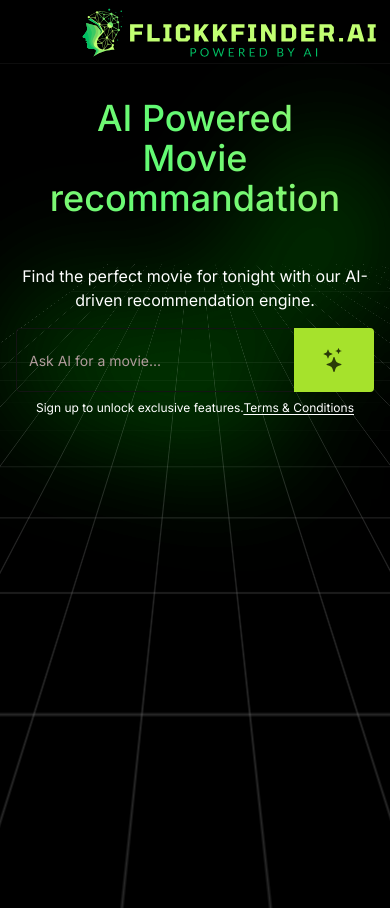
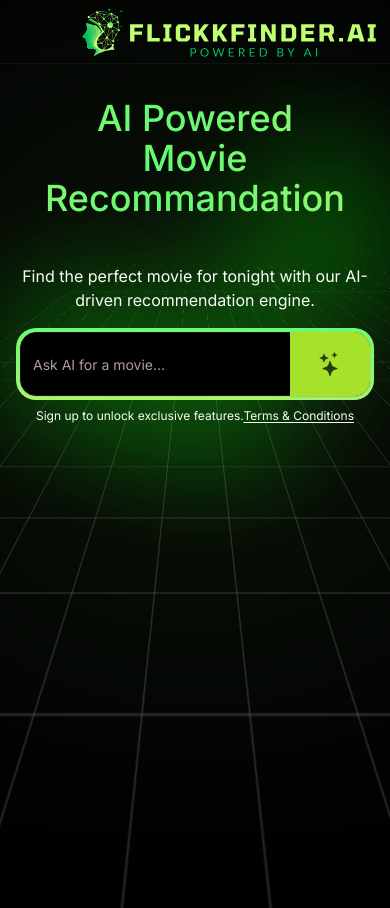
Before and after one commit to Tommm77/flickfinder, a Next.js app: page / in a window 390 px wide. Shown: the top 908 px of the page. Built offline with nearby package versions, Linux system fonts and the light colour scheme.

Commit message:
rework input

```diff
--- /dev/null
+++ b/app/components/magicui/neon-gradient-card.tsx
@@ -0,0 +1,93 @@
+"use client";
+
+import { cn } from "@/lib/utils";
+import { CSSProperties, useEffect, useRef, useState, ReactNode } from "react";
+
+interface NeonColorsProps {
+    firstColor: string;
+    secondColor: string;
+}
+
+interface NeonGradientCardProps {
+    className?: string;
+    children?: ReactNode;
+    borderSize?: number;
+    borderRadius?: number;
+    neonColors?: NeonColorsProps;
+    [key: string]: any;
+}
+
+const NeonGradientCard: React.FC<NeonGradientCardProps> = ({
+                                                               className,
+                                                               children,
+                                                               borderSize = 0,
+                                                               borderRadius = 20,
+                                                               neonColors = {
+                                                                   firstColor: "#dbf26e",
+                                                                   secondColor: "#61fa74",
+                                                               },
+                                                               ...props
+                                                           }) => {
+    const containerRef = useRef<HTMLDivElement>(null);
+    const [dimensions, setDimensions] = useState({ width: 0, height: 0 });
+
+    useEffect(() => {
+        const updateDimensions = () => {
+            if (containerRef.current) {
+                const { offsetWidth, offsetHeight } = containerRef.current;
+                setDimensions({ width: offsetWidth, height: offsetHeight });
+            }
+        };
+
+        updateDimensions();
+        window.addEventListener("resize", updateDimensions);
+
+        return () => {
+            window.removeEventListener("resize", updateDimensions);
+        };
+    }, []);
+
+    return (
+        <div
+            ref={containerRef}
+            style={
+                {
+                    "--border-size": `${borderSize}px`,
+                    "--border-radius": `${borderRadius}px`,
+                    "--neon-first-color": neonColors.firstColor,
+                    "--neon-second-color": neonColors.secondColor,
+                    "--card-width": `${dimensions.width}px`,
+                    "--card-height": `${dimensions.height}px`,
+                    "--card-content-radius": `${borderRadius - borderSize}px`,
+                    "--pseudo-element-background-image": `linear-gradient(0deg, ${neonColors.firstColor}, ${neonColors.secondColor})`,
+                    "--pseudo-element-width": `${dimensions.width + borderSize}px`,
+                    "--pseudo-element-height": `${dimensions.height + borderSize}px`,
+                    "--after-blur": `${dimensions.width / 2}px`,
+                } as CSSProperties
+            }
+            className={cn(
+                "relative z-10 h-full w-full rounded-[var(--border-radius)]",
+                className,
+            )}
+            {...props}
+        >
+            <div
+                className={cn(
+                    "relative h-full min-h-[inherit] w-full rounded-[var(--card-content-radius)] bg-transparent p-1",
+                    "before:absolute before:-left-[var(--border-size)] before:-top-[var(--border-size)] before:-z-10 before:block",
+                    "before:h-[var(--pseudo-element-height)] before:w-[var(--pseudo-element-width)] before:rounded-[var(--border-radius)] before:content-['']",
+                    "before:bg-[linear-gradient(0deg,var(--neon-first-color),var(--neon-second-color))] before:bg-[length:100%_200%]",
+                    "before:animate-backgroundPositionSpin",
+                    "after:absolute after:-left-[var(--border-size)] after:-top-[var(--border-size)] after:-z-10 after:block",
+                    "after:h-[var(--pseudo-element-height)] after:w-[var(--pseudo-element-width)] after:rounded-[var(--border-radius)] after:blur-[var(--after-blur)] after:content-['']",
+                    "after:bg-[linear-gradient(0deg,var(--neon-first-color),var(--neon-second-color))] after:bg-[length:100%_200%]",
+                    "after:animate-backgroundPositionSpin",
+                )}
+            >
+                {children}
+            </div>
+        </div>
+    );
+};
+
+export { NeonGradientCard };
--- a/app/components/mainPage/hero.tsx
+++ b/app/components/mainPage/hero.tsx
@@ -1,10 +1,9 @@
 import Link from "next/link";
 import { Button } from "@/components/ui/button";
 import { Input } from "@/components/ui/input";
-import { ArrowUpIcon } from "@radix-ui/react-icons";
-import RetroGrid from "@/app/components/magicui/retro-grid";
 import AnimatedGradientText from "@/app/components/magicui/animated-gradient-text";
 import {BsStars} from "react-icons/bs";
+import {NeonGradientCard} from "@/app/components/magicui/neon-gradient-card";
 
 export const Hero = () => {
     return (
@@ -15,7 +14,7 @@ export const Hero = () => {
                         <AnimatedGradientText>
                             <h1
                                 className="animate-gradient bg-gradient-to-r from-[#dbf26e] via-[#61fa74] to-[#dbf26e] bg-[length:var(--bg-size)_100%] bg-clip-text text-transparent text-4xl sm:text-5xl md:text-6xl lg:text-7xl xl:text-8xl text-center -mt-5 sm:-mt-10 pb-8">
-                                AI Powered <br/>Movie recommandation
+                                AI Powered <br/>Movie Recommandation
                             </h1>
                         </AnimatedGradientText>
                         <p className="mx-auto max-w-[800px] md:text-xl">
@@ -23,13 +22,15 @@ export const Hero = () => {
                         </p>
                     </div>
                     <div className="w-full max-w-5xl space-y-2">
-                        <div className="relative">
-                            <Input className="pr-12 max-w-5xl flex-1 rounded h-16" placeholder="Ask AI for a movie..."
+                        <div className="relative h-fit">
+                            <NeonGradientCard className="w-full h-[4.5rem]">
+                            <Input className="pr-12 max-w-5xl flex-1 rounded-2xl h-16 bg-card" placeholder="Ask AI for a movie..."
                                    type="text"/>
-                            <Button className="absolute top-0 right-0 w-20 h-full rounded-r" size="icon" type="submit">
+                            <Button className="absolute top-1 right-1 w-20 h-16 rounded-r-2xl" size="icon" type="submit">
                                 <BsStars className="w-6 h-6"/>
                                 <span className="sr-only">Send</span>
                             </Button>
+                            </NeonGradientCard>
                         </div>
                         <p className="text-xs">
                             Sign up to unlock exclusive features.
--- a/app/page.tsx
+++ b/app/page.tsx
@@ -33,6 +33,18 @@ export default function Home() {
                       }}
                   />
               </div>
+              <div
+                  className="absolute inset-x-0 top-[calc(40%-13rem)] -z-10 transform-gpu overflow-hidden blur-3xl sm:top-[calc(40%-30rem)]"
+                  aria-hidden="true"
+              >
+                  <div
+                      className="relative left-[calc(20%+3rem)] aspect-[1155/678] w-[36.125rem] -translate-x-1/2 bg-gradient-to-tr from-[#00ff00] via-[#00cc00] to-[#009900] opacity-20 sm:left-[calc(0%-4rem)] sm:w-[72.1875rem]"
+                      style={{
+                          clipPath:
+                              'polygon(74.1% 44.1%, 100% 61.6%, 97.5% 26.9%, 85.5% 0.1%, 80.7% 2%, 72.5% 32.5%, 60.2% 62.4%, 52.4% 68.1%, 47.5% 58.3%, 45.2% 34.5%, 27.5% 76.7%, 0.1% 64.9%, 17.9% 100%, 27.6% 76.8%, 76.1% 97.7%, 74.1% 44.1%)',
+                      }}
+                  />
+              </div>
           </div>
       </div>
   );
--- a/tailwind.config.ts
+++ b/tailwind.config.ts
@@ -76,12 +76,18 @@ const config = {
             backgroundPosition: "var(--bg-size) 0",
           },
         },
+        "background-position-spin": {
+          "0%": { backgroundPosition: "top center" },
+          "100%": { backgroundPosition: "bottom center" },
+        },
       },
       animation: {
         "accordion-down": "accordion-down 0.2s ease-out",
         "accordion-up": "accordion-up 0.2s ease-out",
         grid: "grid 15s linear infinite",
         gradient: "gradient 8s linear infinite",
+        backgroundPositionSpin:
+            "background-position-spin 3000ms infinite alternate",
       },
     },
   },
```
